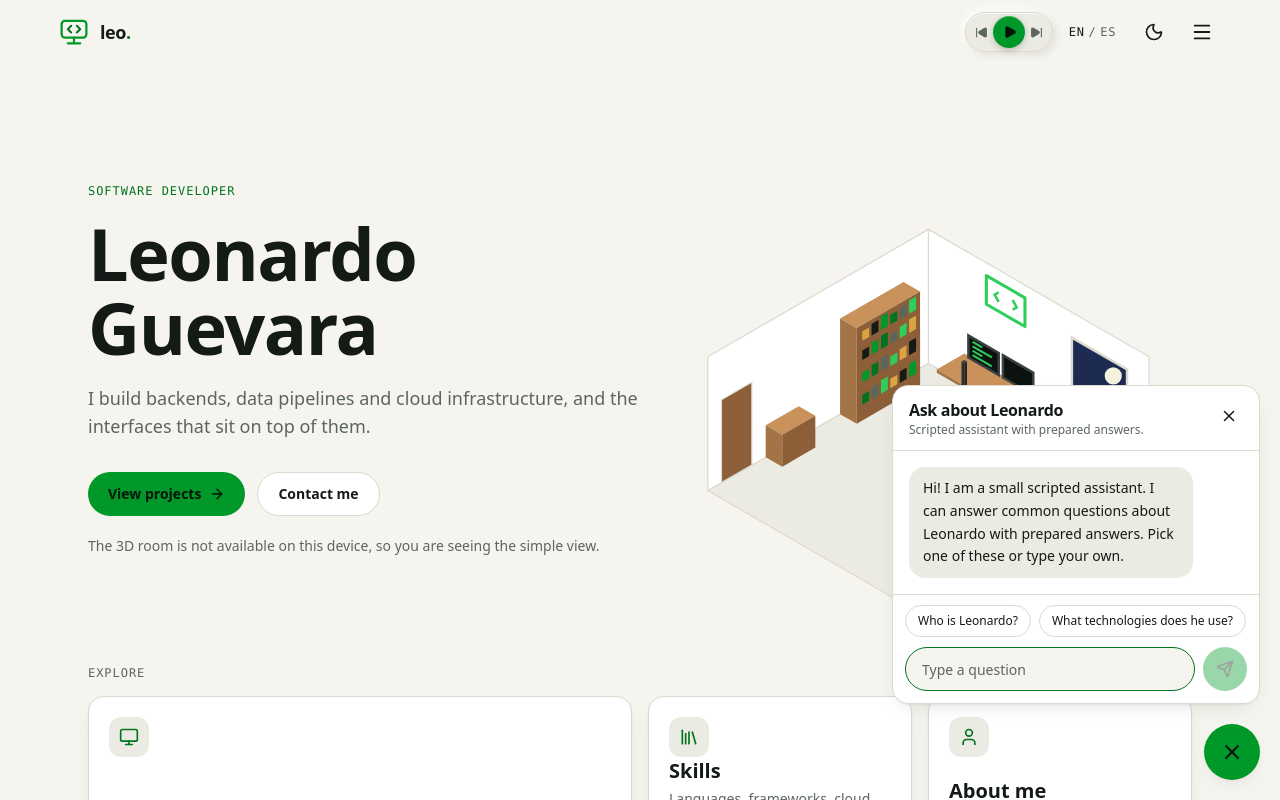
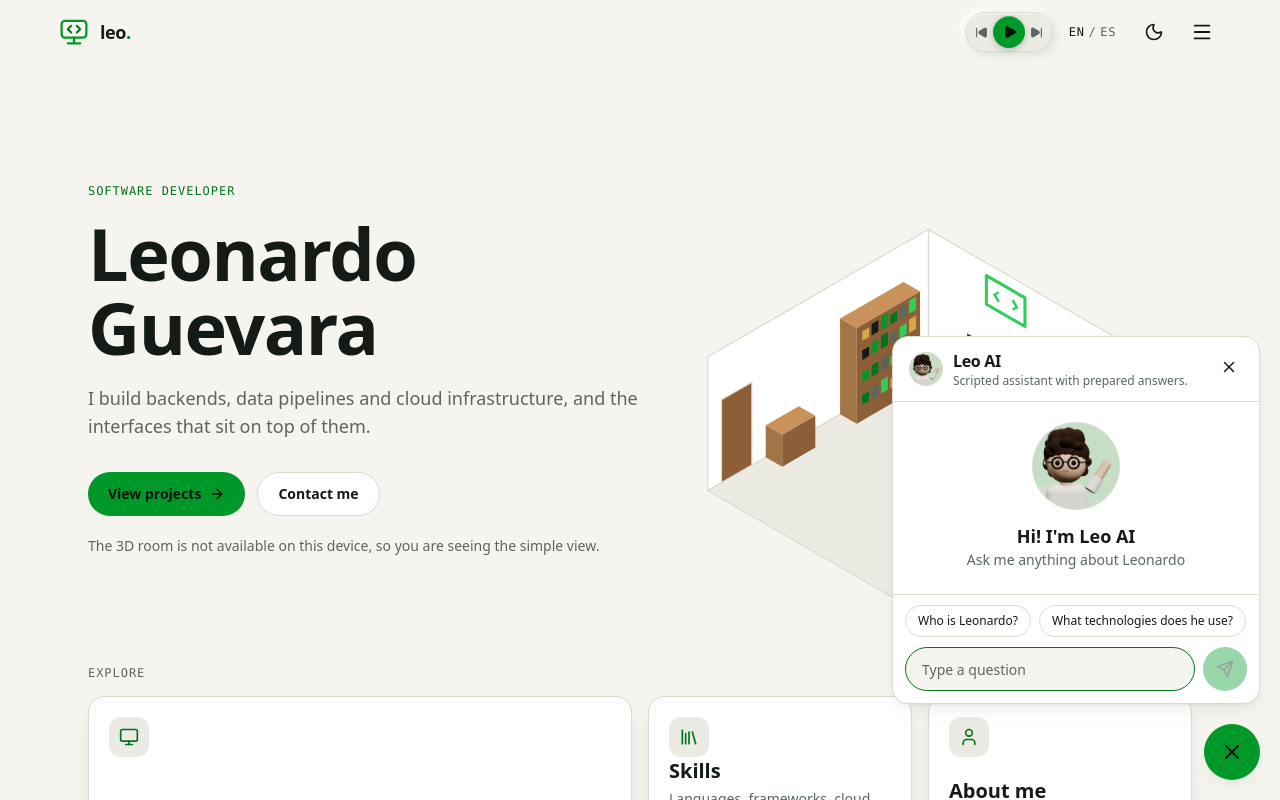
Before and after one commit to LeonardoG2005/3d_Portfolio, a React (Vite) app: page / in a window 1280 px wide. Both pictures are taken after a click on the button 1232 px from the left and 752 px from the top of the page. Shown: the top 800 px of the page. Built offline with nearby package versions, Linux system fonts and the light colour scheme.

Commit message:
:sparkles: feat: introduce Leo AI

```diff
--- a/src/features/assistant/ChatWidget.jsx
+++ b/src/features/assistant/ChatWidget.jsx
@@ -4,7 +4,19 @@ import { useEffect, useRef, useState } from 'react';
 import { Link } from 'react-router';
 import { FAQS } from '../../data/faqs.js';
 import { useT } from '../../i18n/index.jsx';
+import { asset } from '../../lib/paths.js';
 import { matchIntent } from './matcher.js';
+
+// Twelve frames of the 3D character waving, captured from the room scene.
+function Avatar({ size, wave = false }) {
+  return (
+    <span
+      aria-hidden="true"
+      className={`leo-avatar block shrink-0 rounded-full ${wave ? 'is-waving' : ''}`}
+      style={{ width: size, height: size, backgroundImage: `url(${asset('images/leo-ai.webp')})` }}
+    />
+  );
+}
 
 const QUESTION_IDS = ['who', 'tech', 'projects', 'experience', 'english', 'education', 'availability', 'cv', 'contact', 'cloud', 'ai'];
 
@@ -13,7 +25,7 @@ const QUESTION_IDS = ['who', 'tech', 'projects', 'experience', 'english', 'educa
 export default function ChatWidget() {
   const t = useT();
   const [open, setOpen] = useState(false);
-  const [messages, setMessages] = useState([{ from: 'bot', key: 'chat.welcome' }]);
+  const [messages, setMessages] = useState([]);
   const [typing, setTyping] = useState(false);
   const [draft, setDraft] = useState('');
   const input = useRef(null);
@@ -95,9 +107,12 @@ export default function ChatWidget() {
             className="fixed bottom-24 left-3 right-3 z-40 flex max-h-[min(34rem,calc(100dvh-8rem))] origin-bottom-right flex-col overflow-hidden rounded-2xl border border-line bg-surface shadow-card sm:left-auto sm:right-5 sm:w-[23rem]"
           >
             <header className="flex items-start justify-between gap-3 border-b border-line px-4 py-3">
-              <div>
-                <h2 className="font-display text-base font-semibold">{t('chat.title')}</h2>
-                <p className="text-xs text-muted">{t('chat.disclaimer')}</p>
+              <div className="flex items-center gap-2.5">
+                <Avatar size={34} />
+                <div>
+                  <h2 className="font-display text-base font-semibold">{t('chat.title')}</h2>
+                  <p className="text-xs text-muted">{t('chat.disclaimer')}</p>
+                </div>
               </div>
               <button
                 type="button"
@@ -110,6 +125,11 @@ export default function ChatWidget() {
             </header>
 
             <div ref={log} role="log" aria-live="polite" className="flex-1 space-y-3 overflow-y-auto px-4 py-4">
+              <div className="flex flex-col items-center pb-2 pt-1 text-center">
+                <Avatar size={88} wave />
+                <p className="mt-3 font-display text-lg font-semibold">{t('chat.greeting')}</p>
+                <p className="text-sm text-muted">{t('chat.intro')}</p>
+              </div>
               {messages.map((message, index) => (
                 <div key={index} className={`flex ${message.from === 'user' ? 'justify-end' : 'justify-start'}`}>
                   <div
--- a/src/i18n/en.js
+++ b/src/i18n/en.js
@@ -355,19 +355,19 @@ export default {
   },
 
   chat: {
-    open: 'Open the questions assistant',
-    close: 'Close the assistant',
-    title: 'Ask about Leonardo',
+    open: 'Open Leo AI',
+    close: 'Close Leo AI',
+    title: 'Leo AI',
     disclaimer: 'Scripted assistant with prepared answers.',
-    welcome:
-      'Hi! I am a small scripted assistant. I can answer common questions about Leonardo with prepared answers. Pick one of these or type your own.',
+    greeting: "Hi! I'm Leo AI",
+    intro: 'Ask me anything about Leonardo',
     placeholder: 'Type a question',
     send: 'Send',
-    typing: 'Assistant is typing',
+    typing: 'Leo AI is typing',
     suggestions_label: 'Suggested questions',
     open_page: 'Open the page',
     you: 'You',
-    assistant: 'Assistant',
+    assistant: 'Leo AI',
     fallback:
       'I do not have a prepared answer for that. I can tell you about these topics, or you can write to Leonardo directly from the Contact page.',
     questions: {
--- a/src/i18n/es.js
+++ b/src/i18n/es.js
@@ -355,19 +355,19 @@ export default {
   },
 
   chat: {
-    open: 'Abrir el asistente de preguntas',
-    close: 'Cerrar el asistente',
-    title: 'Pregunta sobre Leonardo',
+    open: 'Abrir Leo AI',
+    close: 'Cerrar Leo AI',
+    title: 'Leo AI',
     disclaimer: 'Asistente con respuestas preparadas.',
-    welcome:
-      '¡Hola! Soy un pequeño asistente con respuestas preparadas. Puedo responder preguntas frecuentes sobre Leonardo. Elige una de estas o escribe la tuya.',
+    greeting: '¡Hola! Soy Leo AI',
+    intro: 'Pregunta lo que quieras sobre Leonardo',
     placeholder: 'Escribe una pregunta',
     send: 'Enviar',
-    typing: 'El asistente está escribiendo',
+    typing: 'Leo AI está escribiendo',
     suggestions_label: 'Preguntas sugeridas',
     open_page: 'Abrir la página',
     you: 'Tú',
-    assistant: 'Asistente',
+    assistant: 'Leo AI',
     fallback:
       'No tengo una respuesta preparada para eso. Puedo contarte sobre estos temas, o puedes escribirle directamente a Leonardo desde la página de Contacto.',
     questions: {
--- a/src/styles/index.css
+++ b/src/styles/index.css
@@ -485,3 +485,18 @@ a {
   24% { transform: scale(1.05); }
   30% { transform: scale(1.22); }
 }
+
+/* Leo AI avatar: a 12-frame sprite of the 3D character. It waves twice when the chat opens. */
+.leo-avatar {
+  background-color: color-mix(in srgb, var(--accent) 16%, var(--raised));
+  background-size: 1200% 100%;
+  background-position: 0 0;
+  box-shadow: inset 0 0 0 1px var(--border);
+}
+.leo-avatar.is-waving {
+  animation: leo-wave 1.1s steps(12, jump-none) 0.35s 2;
+}
+@keyframes leo-wave {
+  from { background-position: 0% 0; }
+  to { background-position: 100% 0; }
+}
```
Also changed, not shown: public/images/leo-ai.webp (added).
